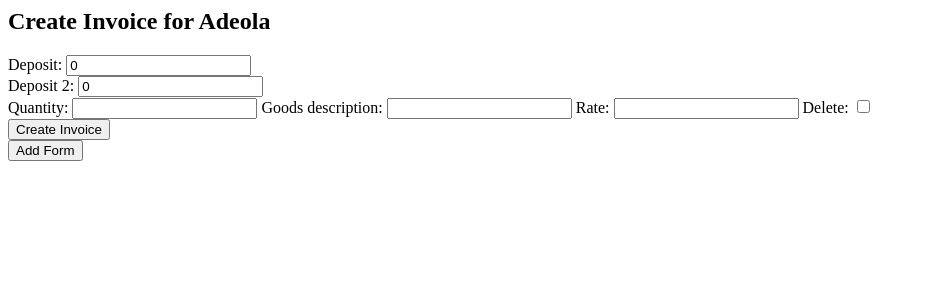
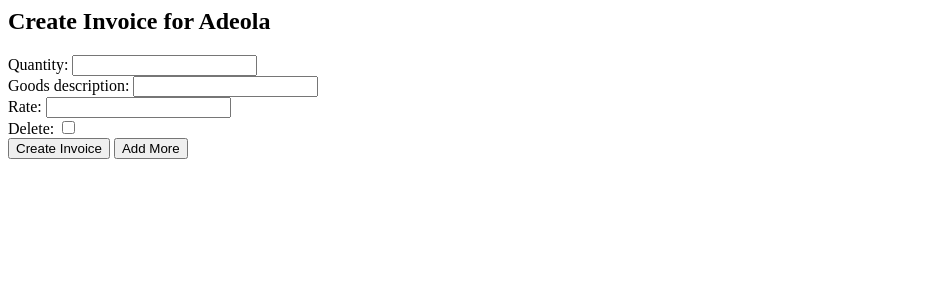
Before and after one commit to adebusola-prog/INVOICE, a Django app: page /invoice/customer/4/invoice/create in a window 1280 px wide. Shown: the top 300 px of the page, without its empty margins (0-925 px from the left). Run offline with Django 5.2, Linux system fonts and the light colour scheme; data comes from the database, SQL or seed files in the repository; both versions use the stored data as it was after the commit.

Commit message:
modified invoice_create.html

```diff
--- a/invoiceproject/invoice/templates/invoice/invoice_create.html
+++ b/invoiceproject/invoice/templates/invoice/invoice_create.html
@@ -2,39 +2,32 @@
   <h2>Create Invoice for {{ customer.name }}</h2>
   <form method="post" action="">
     {% csrf_token %}
-    <div id="formset-container">
-      {{ formset.management_form }}
-      <label for="id_deposit">Deposit:</label>
-      <input type="text" name="deposit" id="id_deposit" value="0" />
-      <br>
-      <label for="id_deposit2">Deposit 2:</label>
-      <input type="text" name="deposit2" id="id_deposit2" value="0" />
-      <br>
-      {% for form in formset %}
-        {{ form.as_table }}
+    {{ formset.management_form }}
+    <div id="form_set">
+      {% for form in formset.forms %}
+        {{form.non_field_errors}}
+        {{form.errors}}
+        <table class='no_error'>
+          {{ form }}
+        </table>
       {% endfor %}
     </div>
     <button type="submit">Create Invoice</button>
-    <br>
-    <button type="button" id="add-form" onclick="addForm()">Add Form</button>
+    <button type="button" value="Add More" id="add_more">Add More</button>
+    <div id="empty_form" style="display:none">
+      <table class='no_error'>
+        {{ formset.empty_form }}
+      </table>
+    </div>
   </form>
 
-
+  <script src="https://code.jquery.com/jquery-3.6.4.min.js"></script>
 
   <script>
-    function addForm() {
-      const formsetContainer = document.getElementById('formset-container');
-      const totalFormsInput = document.getElementById('id_form-TOTAL_FORMS');
-      const formIndex = parseInt(totalFormsInput.value);
-      console.log('Button clicked!');  // Debugging line
-
-      const managementForm = '{{ formset.management_form  }}';
-      const newForm = managementForm.replace(/__prefix__/g, formIndex);
-      console.log('New Form HTML:', newForm);  // Debugging line
-
-      formsetContainer.insertAdjacentHTML('beforeend', newForm);
-      totalFormsInput.value = formIndex + 1;
-      console.log('New form added. Updated formIndex:', formIndex + 1);  // Debugging line
-    }
+    $('#add_more').click(function() {
+      var form_idx = $('#id_form-TOTAL_FORMS').val();
+      $('#form_set').append($('#empty_form').html().replace(/__prefix__/g, form_idx));
+      $('#id_form-TOTAL_FORMS').val(parseInt(form_idx) + 1);
+    });
   </script>
 {% endblock %}
--- a/invoiceproject/invoiceproject/settings.py
+++ b/invoiceproject/invoiceproject/settings.py
@@ -20,8 +20,7 @@ BASE_DIR = Path(__file__).resolve().parent.parent
 # See https://docs.djangoproject.com/en/5.0/howto/deployment/checklist/
 
 # SECURITY WARNING: keep the secret key used in production secret!
-SECRET_KEY =  os.environ.get("SECRET_KEY")
-
+SECRET_KEY = 'django-insecure-gtw5nt#fbecil%bp&ou3n$0al12dfo@h(h(s__opa0-_kdvj&q'
 # SECURITY WARNING: don't run with debug turned on in production!
 DEBUG = True
 
```
Also changed, not shown: invoiceproject/db.sqlite3, invoiceproject/invoice/views.py (line endings or trailing spaces).
